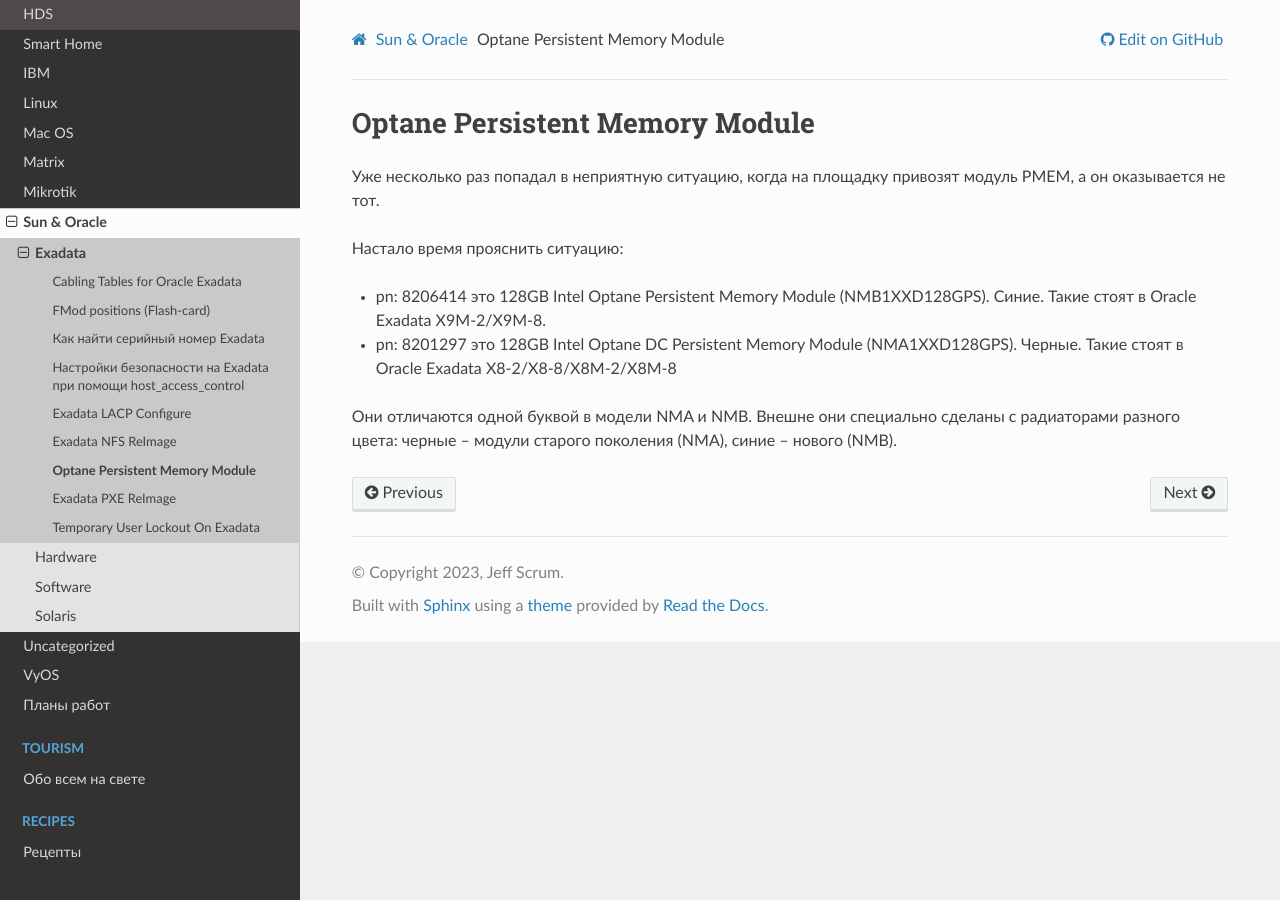
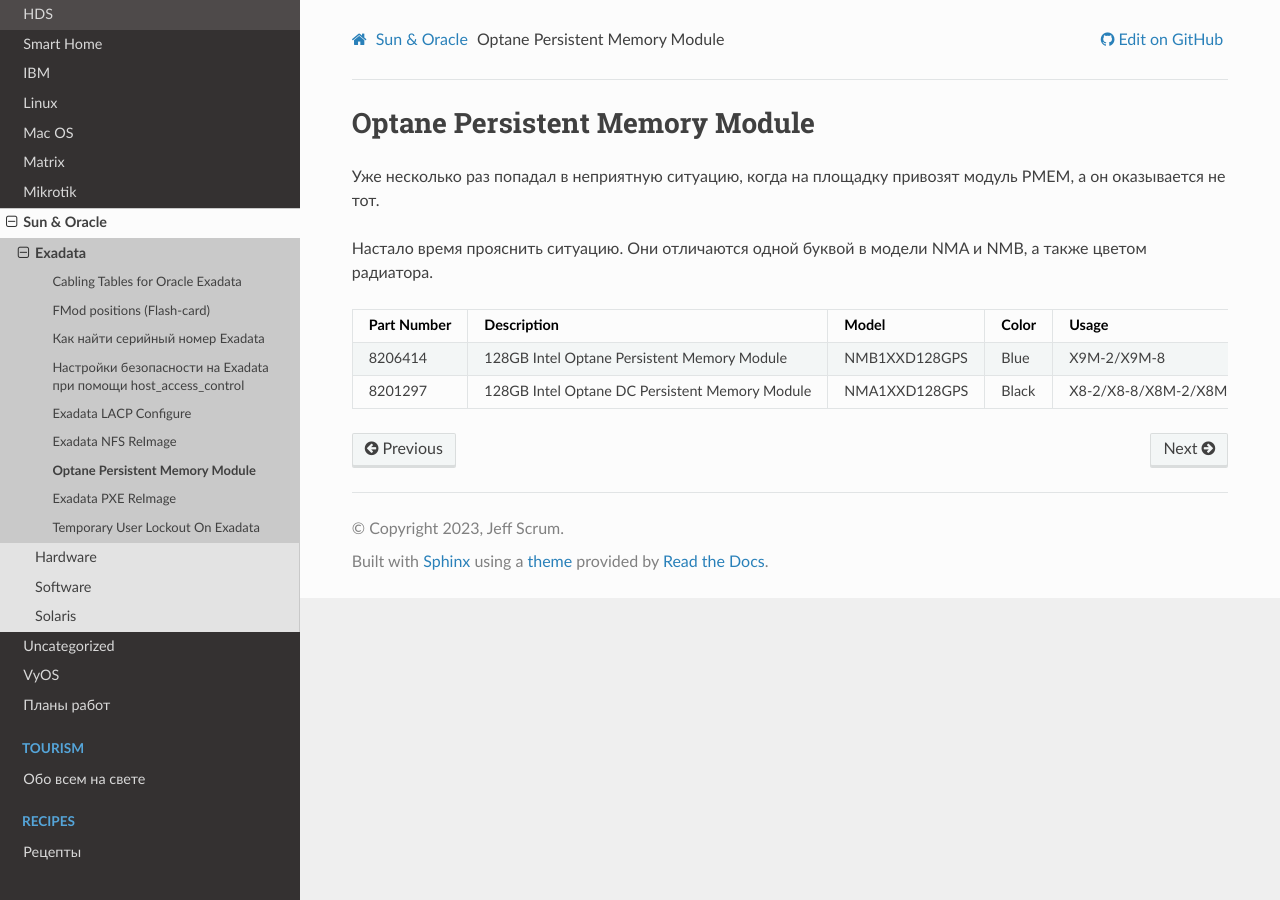
Before and after one commit to jeffscrum/jeffscrum.github.io, a Sphinx documentation site: the page built from source/sun-oracle/exadata/oracle-exadata-optane-pmem.rst, in a window 1280 px wide. Built offline with Sphinx 7.4.7 and the Read the Docs theme 2.0.0, drawn with Linux system fonts in a browser that asks for light colours.

Commit message:
Update oracle-exadata-optane-pmem.rst

```diff
--- a/source/sun-oracle/exadata/oracle-exadata-optane-pmem.rst
+++ b/source/sun-oracle/exadata/oracle-exadata-optane-pmem.rst
@@ -10,10 +10,12 @@
 
 Уже несколько раз попадал в неприятную ситуацию, когда на площадку привозят модуль PMEM, а он оказывается не тот.
 
-Настало время прояснить ситуацию:
+Настало время прояснить ситуацию. Они отличаются одной буквой в модели NMA и NMB, а также цветом радиатора.
 
-- pn: 8206414 это 128GB Intel Optane Persistent Memory Module (NMB1XXD128GPS). Синие. Такие стоят в Oracle Exadata X9M-2/X9M-8.
-- pn: 8201297 это 128GB Intel Optane DC Persistent Memory Module (NMA1XXD128GPS). Черные. Такие стоят в Oracle Exadata X8-2/X8-8/X8M-2/X8M-8
-
-Они отличаются одной буквой в модели NMA и NMB.
-Внешне они специально сделаны с радиаторами разного цвета: черные -- модули старого поколения (NMA), синие -- нового (NMB).
++-------------+------------------------------------------------+---------------+-------+-----------------------+
+| Part Number | Description                                    | Model         | Color | Usage                 |
++=============+================================================+===============+=======+=======================+
+| 8206414     | 128GB Intel Optane Persistent Memory Module    | NMB1XXD128GPS | Blue  | X9M-2/X9M-8           |
++-------------+------------------------------------------------+---------------+-------+-----------------------+
+| 8201297     | 128GB Intel Optane DC Persistent Memory Module | NMA1XXD128GPS | Black | X8-2/X8-8/X8M-2/X8M-8 |
++-------------+------------------------------------------------+---------------+-------+-----------------------+
```
